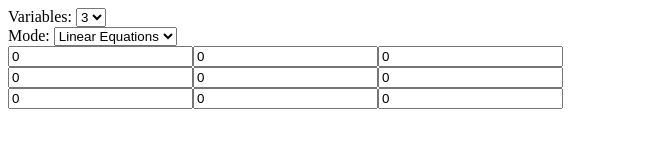
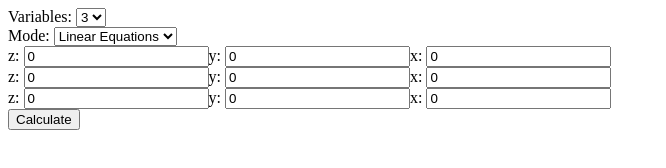
Before and after one commit to 907riley/VanillaMatrix, a plain HTML site: page index.html in a window 1280 px wide. Shown: the whole page, without its empty margins (0-666 px from the left). Drawn offline with Linux system fonts and the light colour scheme.

Commit message:
added var names labels

```diff
--- a/index.html
+++ b/index.html
@@ -29,11 +29,15 @@
    </div>
     <div id="wrapper_rows">
     </div>
+    <button id="calculate_button">
+        Calculate
+    </button>
     <script>
 
         var size = 3;
         var mode = "system";
         var matrix = [[0, 0, 0], [0, 0, 0], [0, 0, 0]];
+        var variables = ['z', 'y', 'x', 'w', 'v', 'u'];
 
         var rowWrapper = document.getElementById("wrapper_rows");
 
@@ -58,15 +62,24 @@
         }
 
         function createNewValue(i, j) {
+            let divWrapper = document.createElement('div');
+            divWrapper.style.display = "inline"
+
+            let variableLabel = document.createElement('span');
+            variableLabel.textContent = `${variables[j]}: `;
+            variableLabel.className = `row_${i}_${variables[j]}`;
+
             let newValue = document.createElement('input');
-
             newValue.type = "number";
             newValue.className = "value";
             newValue.id = "row_" + i + "_col_" + j;
             newValue.value = matrix[i][j]
             newValue.onchange = updateValue(i, j, newValue.value)
 
-            return newValue;
+            divWrapper.appendChild(variableLabel);
+            divWrapper.appendChild(newValue);
+
+            return divWrapper;
         }
 
         function updateValue(i, j, newValue) {
```
